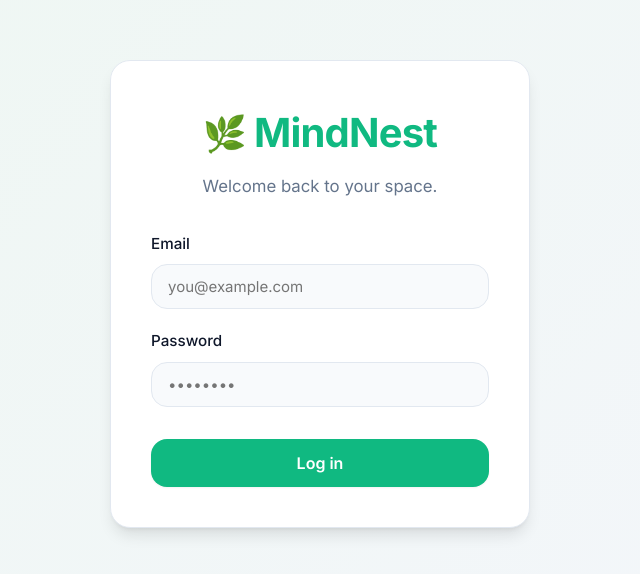
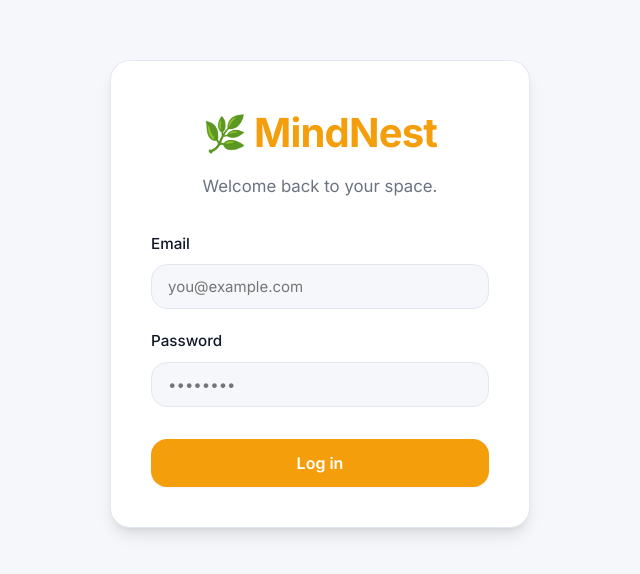
Before and after one commit to IshitaBanerjee05/MindNest, a React (Vite) app in the folder client/: page / in a window 1280 px wide. Shown: the part 106-680 px from the top of the page, without its empty margins (320-960 px from the left). Built offline with nearby package versions, Linux system fonts and the light colour scheme.

Commit message:
style(theme): implement paper and glass core theme system

```diff
--- a/client/src/index.css
+++ b/client/src/index.css
@@ -12,40 +12,44 @@
   -webkit-font-smoothing: antialiased;
   -moz-osx-font-smoothing: grayscale;
 
-  --primary: #10b981;
-  --primary-hover: #059669;
+  --primary: #f59e0b;
+  --primary-hover: #d97706;
   --surface: #ffffff;
-  --background-input: #f8fafc;
+  --background-input: #f5f7fa;
   --border: #e2e8f0;
-  --text-main: #0f172a;
-  --text-muted: #64748b;
-  --gradient-bg: linear-gradient(135deg, #eef7f2, #f4f6fb);
+  --text-main: #111827;
+  --text-muted: #6b7280;
+  --gradient-bg: #f5f7fa;
+  --glass-blur: none;
+  --glass-border: 1px solid var(--border);
 
   --shadow-sm: 0 1px 2px 0 rgb(0 0 0 / 0.05);
   --shadow-md: 0 4px 6px -1px rgb(0 0 0 / 0.1), 0 2px 4px -2px rgb(0 0 0 / 0.1);
   --shadow-lg: 0 10px 15px -3px rgb(0 0 0 / 0.1), 0 4px 6px -4px rgb(0 0 0 / 0.1);
   --shadow-card: 0 10px 30px rgba(0, 0, 0, 0.08); /* Stronger depth */
-  --primary-glow: rgba(16, 185, 129, 0.25);
+  --primary-glow: rgba(245, 158, 11, 0.25);
   --radius-md: 16px;
   --radius-lg: 20px;
 }
 
 [data-theme='dark'] {
   color-scheme: dark;
-  --primary: #d97706; /* Warm Amber */
-  --primary-hover: #b45309;
-  --surface: #261a15;
-  --background-input: #1a110e;
-  --border: #3d2b24;
-  --text-main: #f5f5f5;
-  --text-muted: #a3a3a3;
-  --gradient-bg: linear-gradient(135deg, #0a0a0a, #121212);
+  --primary: #f59e0b;
+  --primary-hover: #d97706;
+  --surface: rgba(26, 26, 26, 0.7); /* Hex #1a1a1a with opacity for glass */
+  --background-input: rgba(0, 0, 0, 0.4);
+  --border: rgba(255, 255, 255, 0.1);
+  --text-main: #f9fafb;
+  --text-muted: #9ca3af;
+  --gradient-bg: #0f0f0f;
+  --glass-blur: blur(12px);
+  --glass-border: 1px solid rgba(255, 255, 255, 0.08);
 
   --shadow-sm: 0 1px 2px 0 rgb(0 0 0 / 0.5);
   --shadow-md: 0 4px 6px -1px rgb(0 0 0 / 0.5), 0 2px 4px -2px rgb(0 0 0 / 0.5);
   --shadow-lg: 0 10px 15px -3px rgb(0 0 0 / 0.5), 0 4px 6px -4px rgb(0 0 0 / 0.5);
   --shadow-card: 0 10px 30px rgba(0, 0, 0, 0.4);
-  --primary-glow: rgba(217, 119, 6, 0.25);
+  --primary-glow: rgba(245, 158, 11, 0.25);
 }
 
 body {
@@ -175,10 +179,13 @@ button:not(:disabled):active {
 
 .form-container {
   background-color: var(--surface);
+  backdrop-filter: var(--glass-blur);
+  -webkit-backdrop-filter: var(--glass-blur);
   padding: 32px;
   border-radius: var(--radius-lg);
   box-shadow: var(--shadow-card);
   margin-bottom: 40px;
+  border: var(--glass-border);
   transition: border-color 0.3s ease;
 }
 
@@ -187,8 +194,10 @@ button:not(:disabled):active {
   border-radius: var(--radius-md);
   margin-bottom: 24px;
   background-color: var(--surface);
+  backdrop-filter: var(--glass-blur);
+  -webkit-backdrop-filter: var(--glass-blur);
   box-shadow: var(--shadow-sm);
-  border: 1px solid var(--border);
+  border: var(--glass-border);
   color: var(--text-main);
   transition: all 0.3s cubic-bezier(0.4, 0, 0.2, 1);
 }
@@ -201,12 +210,14 @@ button:not(:disabled):active {
 
 .login-container {
   background-color: var(--surface);
+  backdrop-filter: var(--glass-blur);
+  -webkit-backdrop-filter: var(--glass-blur);
   padding: 40px;
   border-radius: var(--radius-lg);
   box-shadow: var(--shadow-lg);
   width: 100%;
   max-width: 420px;
-  border: 1px solid var(--border);
+  border: var(--glass-border);
 }
 
 /* Mobile Overrides */
```
